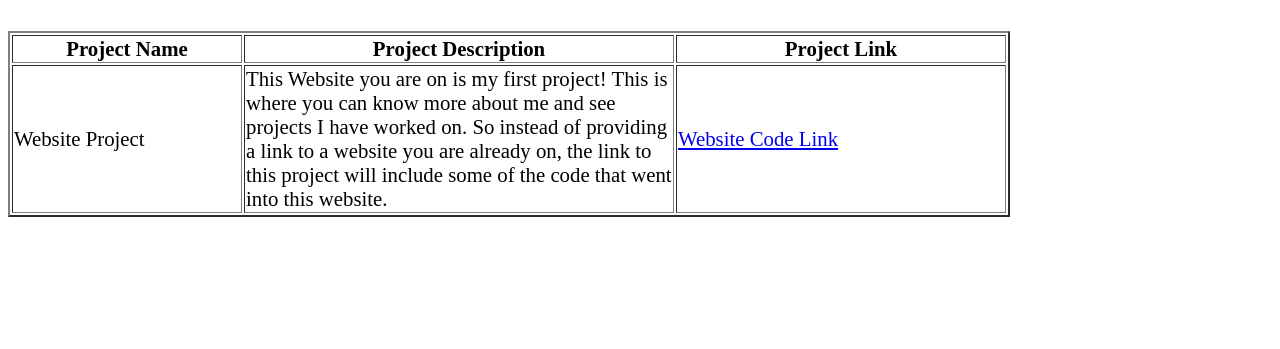
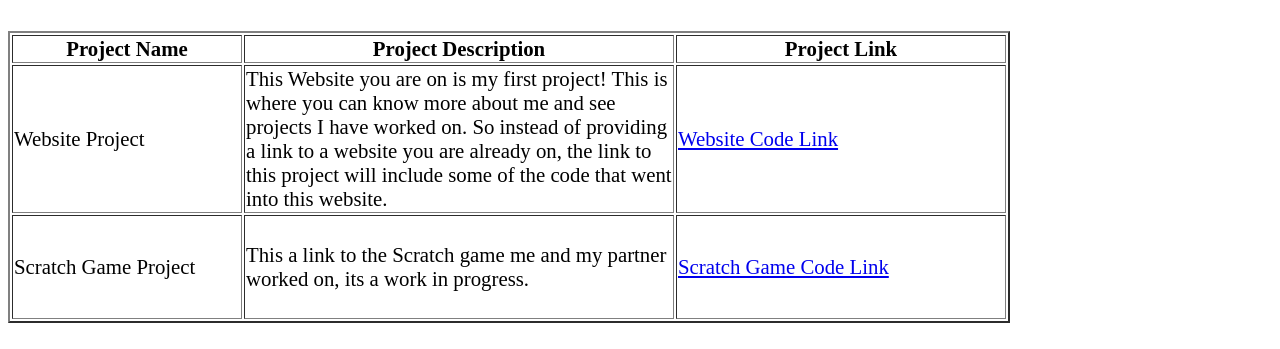
Before and after one commit to nickg1002/Comp-Sci-Principles, a plain HTML site: page portfolio.html in a window 1280 px wide. Shown: the part 451-800 px from the top of the page. Drawn offline with Linux system fonts and the light colour scheme.

Commit message:
Add files via upload

```diff
--- a/portfolio.html
+++ b/portfolio.html
@@ -35,6 +35,13 @@
               </td>
                 <td><a href="https://docs.google.com/document/d/1qn2Uzazy_HGI2SpK2gDwmV0_r2gi6WD6cRmJ98ftTVs/edit" target="_blank"> Website Code Link</a></td>
             </tr>
+
+             <tr>
+                <td height="100">Scratch Game Project</td>
+             <td>This a link to the Scratch game me and my partner worked on, its a work in progress.
+              </td>
+                <td><a href= "https://scratch.mit.edu/projects/172691578/"> Scratch Game Code Link</a></td>
+            </tr>
         </table>
 	</body>
 </html>
```
